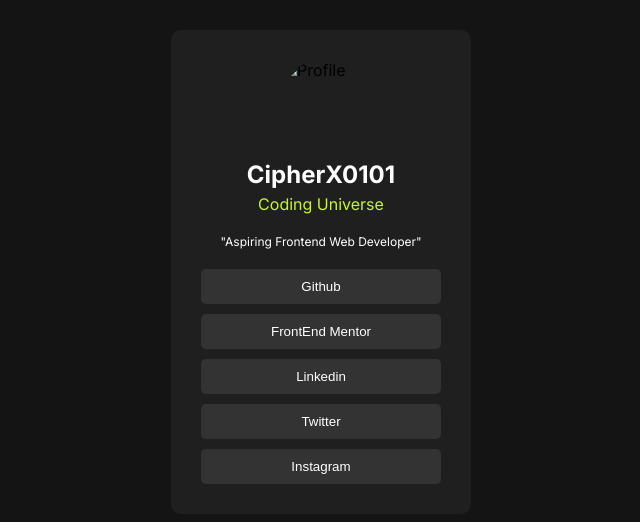
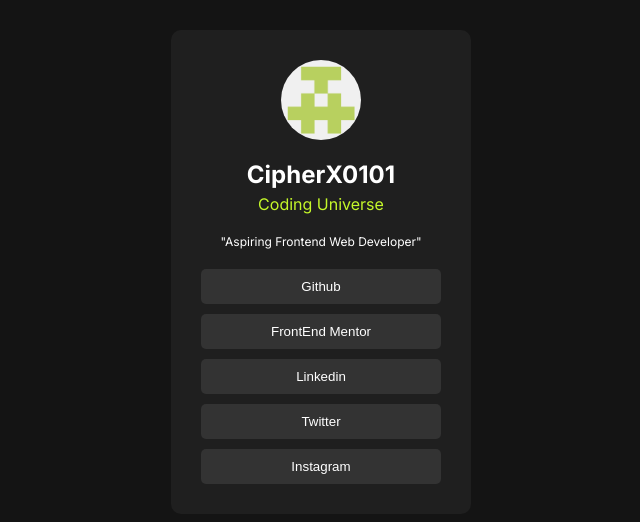
Before and after one commit to CipherX0101/Front-End-Mentor-Challenge-1-, a plain HTML site: page index.html in a window 1280 px wide. Shown: the part 128-650 px from the top of the page, without its empty margins (319-959 px from the left). Drawn offline with Linux system fonts and the light colour scheme.

Commit message:
Update index.html

```diff
--- a/index.html
+++ b/index.html
@@ -4,7 +4,7 @@
   <meta charset="UTF-8">
   <meta name="viewport" content="width=device-width, initial-scale=1.0"> <!-- displays site properly based on user's device -->
 
-  <link rel="icon" type="image/png" sizes="32x32" href="./assets/images/favicon-32x32.png">
+  <link rel="icon" type="image/png" sizes="32x32" href="favicon-32x32.png">
   <link rel="preconnect" href="https://fonts.googleapis.com">
   <link rel="preconnect" href="https://fonts.gstatic.com" crossorigin>
   <link href="https://fonts.googleapis.com/css2?family=Inter:ital,opsz,wght@0,14..32,100..900;1,14..32,100..900&display=swap" rel="stylesheet">
@@ -99,7 +99,7 @@
 <body>
   <div class="card">
     <div class="card-header">
-      <img src="assets/images/avatar-me.png" alt="Profile" class="header-img">
+      <img src="avatar-me.png" alt="Profile" class="header-img">
       <h1 class="header-title">CipherX0101</h1>
       <p class="header-subtitle">Coding Universe</p>
       <p class="header-description">"Aspiring Frontend Web Developer"</p>
```
